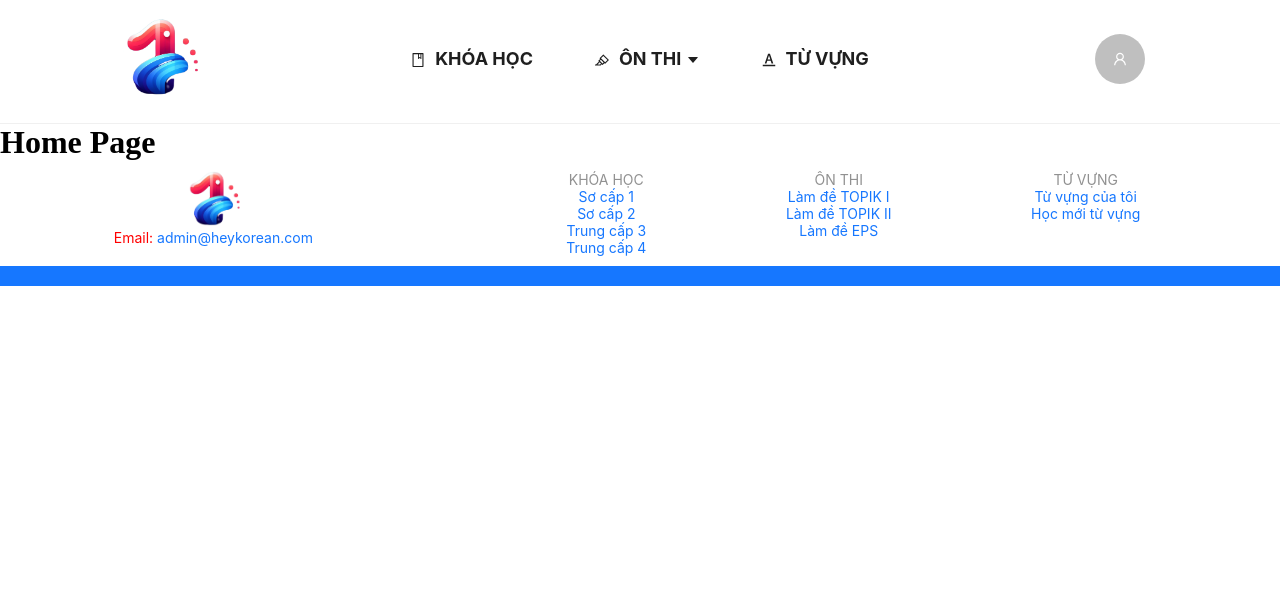
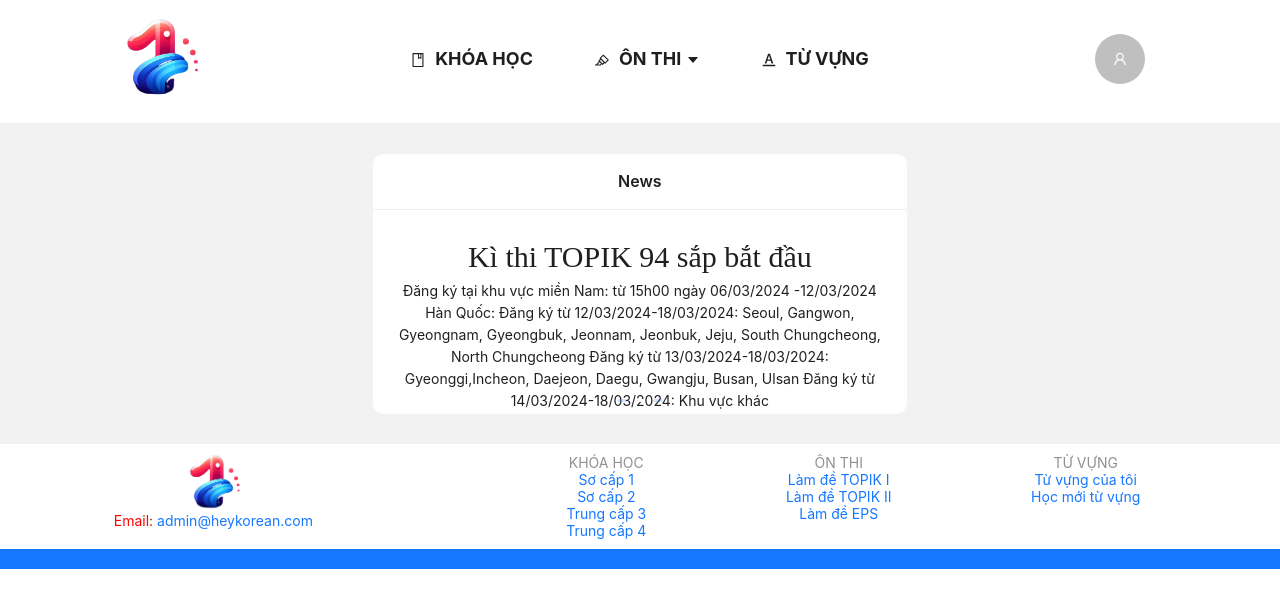
Before and after one commit to xuanngoc2k2/fe_doan, a React (Vite) app: page / in a window 1280 px wide. Shown: the top 608 px of the page. Built offline with nearby package versions, Linux system fonts and the light colour scheme.

Commit message:
card carousel

```diff
--- /dev/null
+++ b/src/components/card-question.tsx
@@ -0,0 +1,40 @@
+import React, { useState } from 'react';
+import { Button, Card } from 'antd';
+import './styles/card-question.scss';
+
+interface CardQuestionProps {
+    title: string;
+    answer?: string;
+    isQuestion: boolean;
+    description?: string;
+}
+
+const CardQuestion: React.FC<CardQuestionProps> = ({ title, answer, isQuestion, description }) => {
+    const [flipped, setFlipped] = useState<boolean>(false);
+
+    const flipCard = () => {
+        setFlipped(!flipped);
+    };
+
+    return (
+        <div className={`flip-card ${flipped ? 'isFlip' : ''}`}>
+            <div className="flip-card-inner">
+                <div className="flip-card-front">
+                    <Card title={isQuestion ? 'Quiz Time' : 'News'} bordered={false} style={{ textAlign: 'center', height: 260 }}>
+                        <div className='flip-question'>{title}</div>
+                        {isQuestion ? <Button type='primary' onClick={flipCard}>Check Answer</Button> : <p>{description}</p>}
+                    </Card>
+                </div>
+                {isQuestion &&
+                    <div className="flip-card-back">
+                        <Card title="Answer" bordered={false} style={{ textAlign: 'center', height: 260 }}>
+                            <div className='flip-question'>{answer}</div>
+                            {isQuestion && <Button onClick={flipCard}>Question</Button>}
+                        </Card>
+                    </div>}
+            </div>
+        </div>
+    );
+};
+
+export default CardQuestion;
--- /dev/null
+++ b/src/components/styles/card-question.scss
@@ -0,0 +1,41 @@
+.flip-card {
+    height: 260px;
+    perspective: 1000px;
+    .flip-question {
+        font-size: 30px;
+        font-family: 'sans-serif';
+    }
+    button {
+        position: relative;
+        bottom: -75px;
+    }
+}
+
+.flip-card-inner {
+    position: relative;
+    width: 100%;
+    height: 100%;
+    text-align: center;
+    transition: transform 0.6s;
+    transform-style: preserve-3d;
+}
+
+.flip-card.isFlip .flip-card-inner {
+    transform: rotateY(180deg);
+}
+
+.flip-card-front,
+.flip-card-back {
+    position: absolute;
+    width: 100%;
+    height: 100%;
+    -webkit-backface-visibility: hidden;
+    backface-visibility: hidden;
+}
+
+.flip-card-front {
+}
+
+.flip-card-back {
+    transform: rotateY(180deg);
+}
--- a/src/index.scss
+++ b/src/index.scss
@@ -31,6 +31,26 @@
     border-bottom: none !important; /* Sử dụng !important ở đây */
 }
 /*END HEADER*/
+/*--------------HOME----------------*/
+.home-container {
+    background-color: #f2f2f2;
+}
+.home-carousel {
+    margin-top: 30px;
+    margin-bottom: 30px;
+}
+.home-carousel-dot {
+    li {
+        width: 10px !important;
+    }
+    button {
+        height: 5px !important;
+        background-color: #1677ff !important;
+    }
+}
+//card
+/*--------------END HOME-----------*/
+
 .txt-login {
     text-align: center;
     color: #4c6379;
--- a/src/pages/Home/index.tsx
+++ b/src/pages/Home/index.tsx
@@ -1,5 +1,47 @@
+import { Carousel, Col, Row } from "antd";
+import CardQuestion from "../../components/card-question";
+
+const fakeQuestion = [
+    {
+        title: "오늘은 뭘 할거에요?",
+        answer: "학교에 가요.",
+        isQuestion: true
+    },
+    {
+        title: "Kì thi TOPIK 94 sắp bắt đầu",
+        description: `Đăng ký tại khu vực miền Nam: từ 15h00 ngày 06/03/2024 -12/03/2024
+        Hàn Quốc:
+        Đăng ký từ 12/03/2024-18/03/2024: Seoul, Gangwon, Gyeongnam, Gyeongbuk, Jeonnam, Jeonbuk, Jeju, South Chungcheong, North Chungcheong
+        Đăng ký từ 13/03/2024-18/03/2024: Gyeonggi,Incheon, Daejeon, Daegu, Gwangju, Busan, Ulsan
+        Đăng ký từ 14/03/2024-18/03/2024: Khu vực khác`,
+        isQuestion: false
+    },
+    {
+        title: "오늘은 뭘 할거에요?",
+        answer: "학교에 가요.",
+        isQuestion: true
+    },
+]
 function Home() {
-    return (<h1>Home Page</h1>);
+    return (
+        <><div className="home-container">
+            <Row>
+                <Col className="home-carousel" span={10} offset={7}>
+                    <Carousel
+                        dots={{ "className": "home-carousel-dot" }}
+                        style={{ overflow: "hidden", borderRadius: 10 }}
+                        pauseOnHover={true}
+                        pauseOnDotsHover={true}
+                        autoplay
+                        draggable
+                    >
+                        {fakeQuestion.map((question) => {
+                            return <CardQuestion isQuestion={question.isQuestion} title={question.title} description={question.description} answer={question.answer} />
+                        })}
+                    </Carousel>
+                </Col>
+            </Row>
+        </div></>);
 }
 
 export default Home;
```
